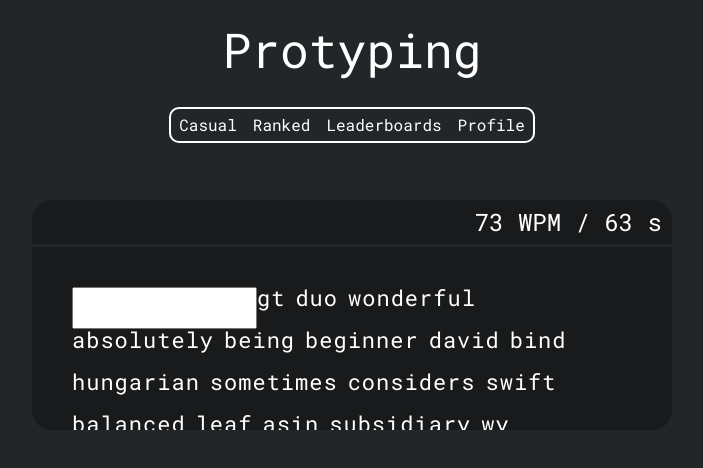
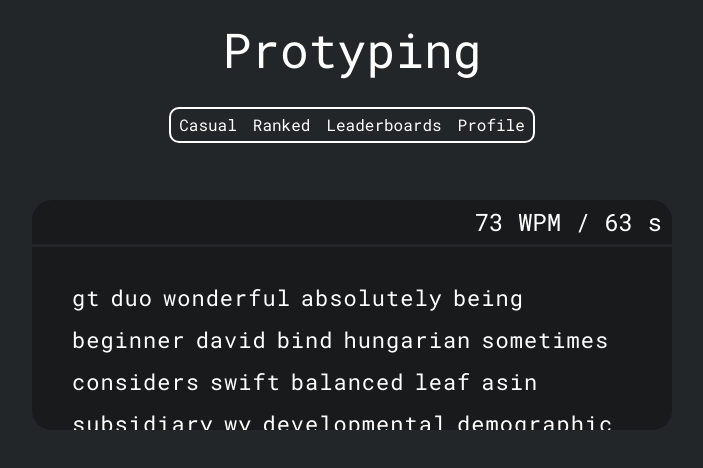
Before and after one commit to gabPetti/Protyping, a React (Vite) app in the folder client/: page / in a window 1280 px wide. Shown: the top 468 px of the page, without its empty margins (288-991 px from the left). Built offline with nearby package versions, Linux system fonts and the light colour scheme.

Commit message:
Add new features
Space feature, invisible input and extra words error marking

```diff
--- a/client/src/components/typetest/Typetest.jsx
+++ b/client/src/components/typetest/Typetest.jsx
@@ -1,91 +1,92 @@
 import { useState, useEffect } from "react";
-import wordList from './words.json';
+import wordList from "./words.json";
 import "./typetest.sass";
 
 export default function Typetest() {
   var generatedWords;
   const [words, setWords] = useState([]);
-  const [carret, setCarret] = useState(0)
-  const [activeWordIndex, setActiveWordIndex] = useState(0)
-  const [activeLetterIndex, setActiveLetterIndex] = useState(0)
-  const [activeLetter, setActiveLetter] = useState("")
-  const [currentInput, setCurrentInput] = useState("")
-  const [currentLetter, setCurrentLetter] = useState(0)
+  const [carret, setCarret] = useState(0);
+  const [activeWordIndex, setActiveWordIndex] = useState(0);
+  const [activeLetterIndex, setActiveLetterIndex] = useState(0);
+  const [activeLetter, setActiveLetter] = useState("");
+  const [currentInput, setCurrentInput] = useState("");
+  const [currentLetter, setCurrentLetter] = useState(0);
 
   useEffect(() => {
     generatedWords = [];
     for (let i = 0; i < 200; i++) {
-      generatedWords.push(wordList.words[Math.floor(Math.random() * 9904)].split(""))
+      generatedWords.push(
+        wordList.words[Math.floor(Math.random() * 9904)].split("")
+      );
       for (let j = 0; j < generatedWords[i].length; j++) {
         generatedWords[i][j] = {
           text: generatedWords[i][j],
-          state: ""
-        }
+          state: "",
+        };
       }
     }
-    setWords(generatedWords)
-  }, [])
+    setWords(generatedWords);
+  }, []);
 
   function handleKeyDown(event) {
     // space bar
-    var key = event.key
-    var keyCode = event.code
     // checkValid(event,key)
-    if (keyCode === 32) {
-      setCurrInput("")
-      setActiveWordIndex(activeWordIndex + 1)
-      setActiveLetterIndex(0)
-    // backspace
-    } else if (event.key === "Backspace") {
-      setActiveLetterIndex(activeLetterIndex - 1)
-      setActiveLetter(key)
-      let newWords = [...words]
-      newWords[activeWordIndex][activeLetterIndex - 1].state = "";
-      setWords(newWords)
-      console.log("backspacezin")
+    if (event.key == " ") {
+      setActiveWordIndex(activeWordIndex + 1);
+      setActiveLetterIndex(0);
+      // backspace
+    } else if (event.key == "Backspace") {
+      if (activeLetterIndex == 0) {
+        setActiveWordIndex(activeWordIndex - 1);
+        setActiveLetterIndex(0);
+      } else if (words[activeWordIndex][activeLetterIndex - 1].state == "extra") {
+        setActiveLetterIndex(activeLetterIndex - 1);
+        let newWords = [...words];
+        newWords[activeWordIndex].pop();
+        setWords(newWords);
+      } else {
+        setActiveLetterIndex(activeLetterIndex - 1);
+        setActiveLetter(event.key);
+        let newWords = [...words];
+        newWords[activeWordIndex][activeLetterIndex - 1].state = "";
+        setWords(newWords);
+      }
     } else {
-      setActiveLetterIndex(activeLetterIndex + 1)
-      setActiveLetter(key)
-      wordChecker(key);
+      setActiveLetterIndex(activeLetterIndex + 1);
+      setActiveLetter(event.key);
+      wordChecker(event.key);
     }
   }
 
   function wordChecker(key) {
-    const current = words[activeWordIndex][activeLetterIndex].text
-    console.log(`you had to type ${current} and you typed ${key}`)
-    if (current == undefined) {
-      words[activeWordIndex].push(key)
-    }
-    const match = (current == key)
-    if (current == key) {
-      let newWords = [...words]
-      newWords[activeWordIndex][activeLetterIndex].state = "correct"
-      setWords(newWords)
+    if (activeLetterIndex >= words[activeWordIndex].length) {
+      let newWords = [...words];
+      newWords[activeWordIndex].push({ text: key, state: "extra" });
+      setWords(newWords);
     } else {
-      let newWords = [...words]
-      newWords[activeWordIndex][activeLetterIndex].state = "incorrect"
-      setWords(newWords)
-    }
-    console.log({match})
-  }
-
-  function checkValid(event,key) {
-    var regex = new RegExp("^[a-zA-Z0-9]+$");
-    var key = String.fromCharCode(!event.charCode ? event.which : event.charCode);
-    if (!regex.test(key)) {
-      event.preventDefault(); return false;
+      const current = words[activeWordIndex][activeLetterIndex].text;
+      if (current == key) {
+        let newWords = [...words];
+        newWords[activeWordIndex][activeLetterIndex].state = "correct";
+        setWords(newWords);
+      } else {
+        let newWords = [...words];
+        newWords[activeWordIndex][activeLetterIndex].state = "incorrect";
+        setWords(newWords);
+      }
     }
   }
 
-
-  // function handleKeyDown(event) {
-  //   var name = event.key;
-  //   var code = event.code;
-  //   wordChecker(name);
-  //   setCurrentLetter(currentLetter + 1)
-  //   // Alert the key name and key code on keydown
-  //   // alert(`Key pressed ${name} \r\n Key code value: ${code}`);
-  // };
+  function checkValid(event, key) {
+    var regex = new RegExp("^[a-zA-Z0-9]+$");
+    var key = String.fromCharCode(
+      !event.charCode ? event.which : event.charCode
+    );
+    if (!regex.test(key)) {
+      event.preventDefault();
+      return false;
+    }
+  }
 
   return (
     <div className="typetestContainer">
@@ -97,18 +98,27 @@ export default function Typetest() {
           <span id="time">63</span>
           <span>&nbsp;s</span>
         </div>
-        <div className="typetestText" id='wordsList'>
-          <input type="text" pattern="[A-Za-z]" onKeyDown={handleKeyDown} value={currentInput} onChange={(e) => setCurrentInput(e.target.value)}/>
-          {/* <input type="text" value={currentInput} onChange={(e) => setCurrentInput(e.target.value)}/> */}
-          {words.map( (word, i) =>
+        <div className="typetestText" id="wordsList">
+          <input
+            type="text"
+            pattern="[A-Za-z]"
+            autoFocus={true}
+            onBlur={({ target }) => target.focus()}
+            onKeyDown={handleKeyDown}
+            value={currentInput}
+            onChange={(e) => setCurrentInput(e.target.value)}
+          />
+          {words.map((word, i) => (
             <div key={i} className="word">
-              {word.map( (letter, j) => (
-                <span className={letter.state} key={j}>{letter.text}</span>
+              {word.map((letter, j) => (
+                <span className={letter.state} key={j}>
+                  {letter.text}
+                </span>
               ))}
             </div>
-          )}
+          ))}
         </div>
       </div>
     </div>
-  )
+  );
 }
--- a/client/src/components/typetest/typetest.sass
+++ b/client/src/components/typetest/typetest.sass
@@ -26,6 +26,12 @@
       flex-wrap: wrap
 
       input
+        width: 0px
+        height: 0px
+        position: absolute
+        top: -1
+        left: -1
+        opacity: 0
 
       .word
         margin-right: 10px
@@ -37,5 +43,5 @@
         &.correct
           color: #42484D
 
-        &.incorrect
+        &.incorrect, &.extra
           color: #DB6E6E
```
